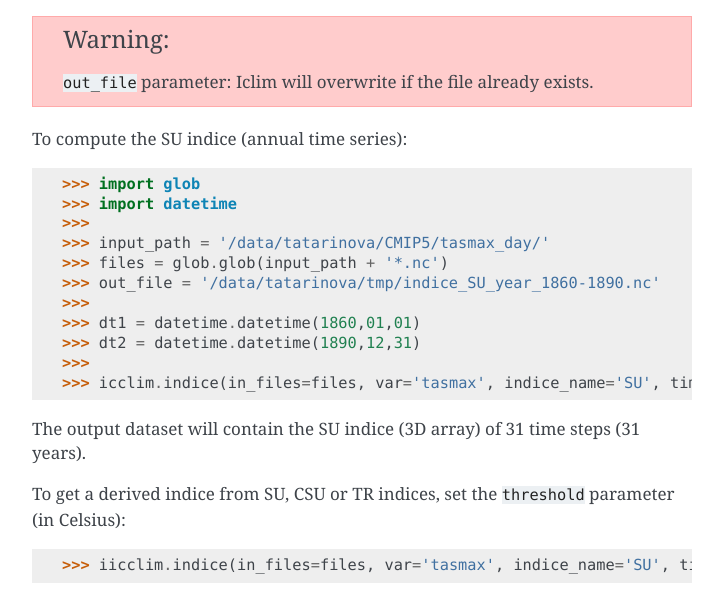
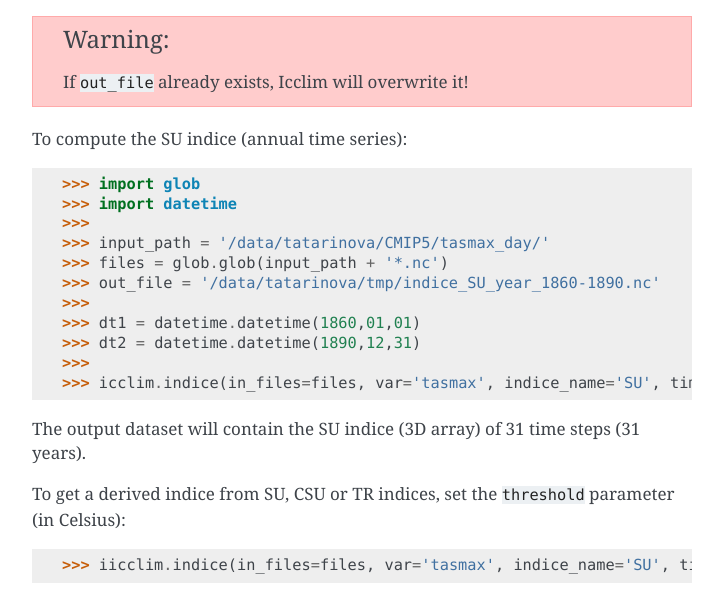
Before and after one commit to cerfacs-globc/icclim, a Sphinx documentation site: the page built from icclim/icclim_doc/source/python_api.rst, in a window 1280 px wide and 900 px high, scrolled down 580 px, cut to the strip 190-786 px from the top of the window. Shown: the whole strip, without its empty margins (388-1111 px from the left). Built offline with Sphinx 7.4.7, drawn with Linux system fonts in a browser that asks for light colours.

Commit message:
doc changes

```diff
--- a/icclim/icclim_doc/source/python_api.rst
+++ b/icclim/icclim_doc/source/python_api.rst
@@ -31,7 +31,7 @@ Below is more detail about input parameters for each function. These functions r
 .. automodule:: icclim
     :members: indice
 
-.. warning:: ``out_file`` parameter: Iclim will overwrite if the file already exists.
+.. warning:: If ``out_file`` already exists, Icclim will overwrite it!
 
 To compute the SU indice (annual time series):
 
```
Also changed, not shown: 6 other files.
